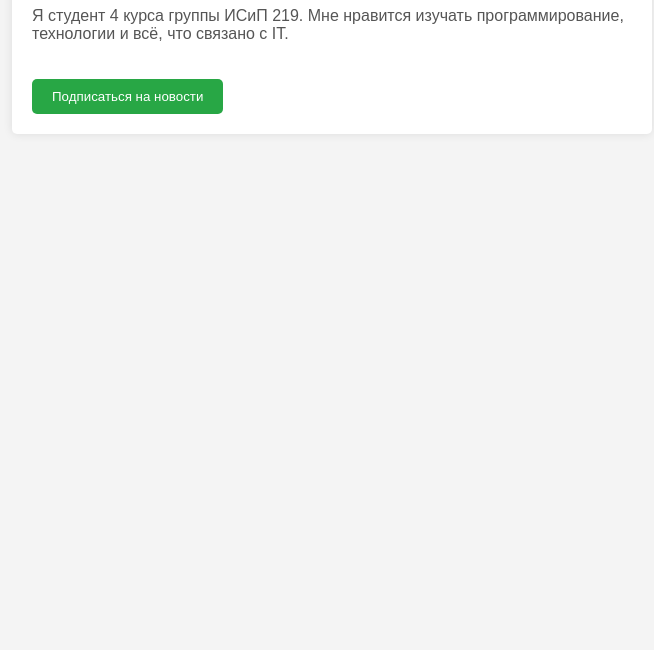
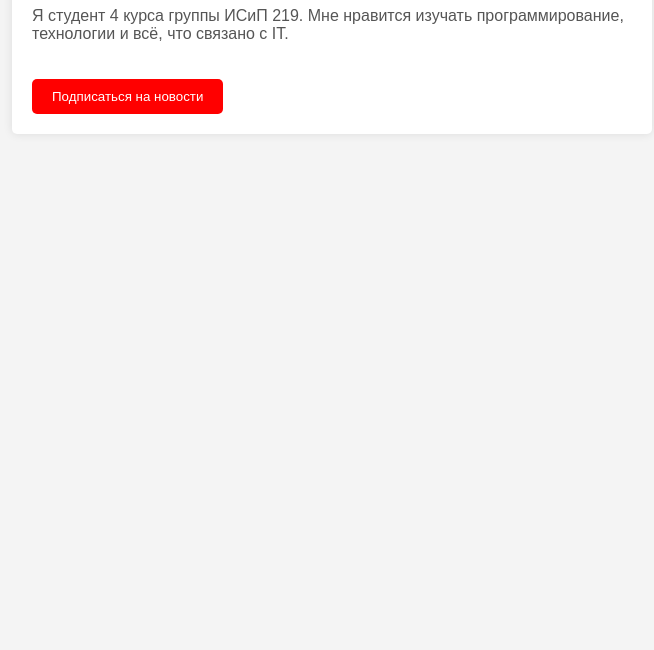
Before and after one commit to Ddaniark/profile, a plain HTML site: page index.html in a window 1280 px wide. Shown: the part 150-800 px from the top of the page, without its empty margins (308-962 px from the left). Drawn offline with Linux system fonts and the light colour scheme.

Commit message:
перекрашена кнопка

```diff
--- a/index.html
+++ b/index.html
@@ -27,7 +27,7 @@
         }
         button {
             padding: 10px 20px;
-            background-color: #28a745;
+            background-color: #ff0000;
             color: white;
             border: none;
             border-radius: 5px;
```
